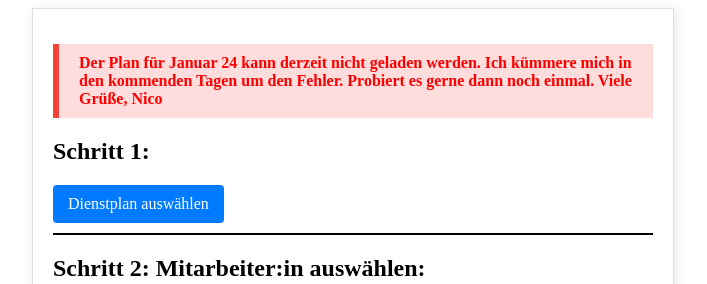
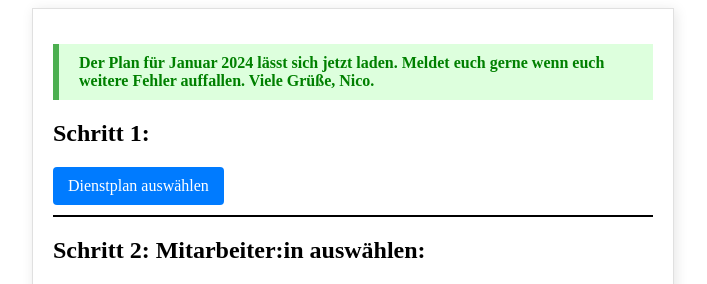
Before and after one commit to ChaosHut/DeinDienstplan, a Flask app: page / in a window 1280 px wide. Shown: the top 284 px of the page, without its empty margins (287-994 px from the left). Run offline with Flask 3, Linux system fonts and the light colour scheme.

Commit message:
Update index.html
alertbox success für Januar24-Fehler

```diff
--- a/templates/index.html
+++ b/templates/index.html
@@ -50,12 +50,21 @@
         }
 
         .alert-box {
-        background-color: #ffdddd; /* Roter Hintergrund */
-        border-left: 6px solid #f44336; /* Rote Linie auf der linken Seite */
-        margin: 15px 0; /* Etwas Abstand oben und unten */
-        padding: 10px 20px; /* Innenabstand */
-        color: red; /* Rote Schrift */
-        font-weight: bold; /* Fettschrift */
+            margin: 15px 0; /* Etwas Abstand oben und unten */
+            padding: 10px 20px; /* Innenabstand */
+            font-weight: bold; /* Fettschrift */
+        }
+
+        .alert-box.error {
+            background-color: #ffdddd; /* Roter Hintergrund */
+            border-left: 6px solid #f44336; /* Rote Linie auf der linken Seite */
+            color: red; /* Rote Schrift */
+        }
+
+        .alert-box.success {
+            background-color: #ddffdd; /* Grüner Hintergrund */
+            border-left: 6px solid #4CAF50; /* Grüne Linie auf der linken Seite */
+            color: green; /* Grüne Schrift */
     }
     </style>
 </head>
@@ -63,8 +72,8 @@
 <body>
 
     <div class="container">
-                <div class="alert-box">
-        Der Plan für Januar 24 kann derzeit nicht geladen werden. Ich kümmere mich in den kommenden Tagen um den Fehler. Probiert es gerne dann noch einmal. Viele Grüße, Nico
+                <div class="alert-box success">
+        Der Plan für Januar 2024 lässt sich jetzt laden. Meldet euch gerne wenn euch weitere Fehler auffallen. Viele Grüße, Nico.
     </div>
         <!-- Schritt 1 -->
         <h2>Schritt 1:</h2>
```
